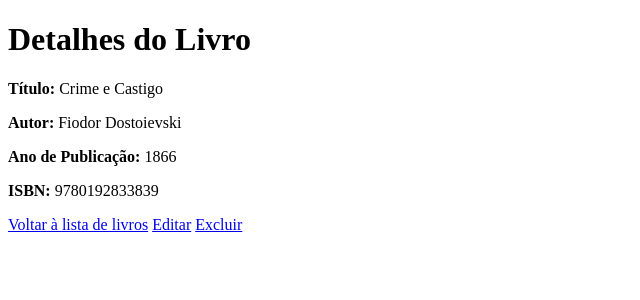
After one commit to MauricioEdLa/Livraria, a Django app: page /livros/detalhes/1/ in a window 1280 px wide. The commit adds this page. Shown: the top 300 px of the page, without its empty margins (0-640 px from the left). Run offline with Django 5.2, Linux system fonts and the light colour scheme; data comes from the database, SQL or seed files in the repository; both versions use the stored data as it was after the commit.

Commit message:
Versão Final

```diff
--- /dev/null
+++ b/livraria/templates/livraria/detalhes_livro.html
@@ -0,0 +1,17 @@
+<!DOCTYPE html>
+<html>
+<head>
+    <title>Detalhes do Livro</title>
+</head>
+<body>
+    <h1>Detalhes do Livro</h1>
+    <p><strong>Título:</strong> {{ livro.titulo }}</p>
+    <p><strong>Autor:</strong> {{ livro.autor }}</p>
+    <p><strong>Ano de Publicação:</strong> {{ livro.ano_publicacao }}</p>
+    <p><Strong>ISBN:</Strong> {{ livro.isbn }}</p>
+
+    <a href="{% url 'lista_livros' %}">Voltar à lista de livros</a>
+    <a href="{% url 'editar_livro' livro.id %}">Editar</a>
+    <a href="{% url 'excluir_livro' livro.id %}">Excluir</a>
+</body>
+</html>
--- a/livraria/urls.py
+++ b/livraria/urls.py
@@ -1,8 +1,10 @@
 from django.urls import path
-from .views import lista_livros, adicionar_livro, editar_livro
+from .views import lista_livros, adicionar_livro, editar_livro, excluir_livro, detalhes_livro
 
 urlpatterns = [
     path('livros/', lista_livros, name='lista_livros'),
     path('livros/adicionar/', adicionar_livro, name='adicionar_livro'),
-    path('livros/editar/<int:livro_id>', editar_livro, name='editar_livro'),
+    path('livros/editar/<int:livro_id>/', editar_livro, name='editar_livro'),
+    path('livros/excluir/<int:livro_id>/', excluir_livro, name='excluir_livro'),
+    path('livros/detalhes/<int:livro_id>/', detalhes_livro, name='detalhes_livro')
 ]
--- a/livraria/views.py
+++ b/livraria/views.py
@@ -1,3 +1,4 @@
+from django.core.paginator import Paginator
 from django.shortcuts import render, redirect, get_object_or_404
 from .models import Livro
 from .forms import LivroForm
@@ -26,3 +27,37 @@ def editar_livro(request, livro_id):
     else:
         form = LivroForm(instance=livro)
     return render(request, 'livraria/editar_livro.html', {'form': form})
+
+def excluir_livro(request, livro_id):
+    livro = get_object_or_404(Livro, pk=livro_id)
+
+    if request.method == 'POST':
+        livro.delete()
+        return redirect('lista')
+
+    return render(request, 'livraria/excluir_livro.html', {'livro': livro})
+
+def detalhes_livro(request, livro_id):
+    livro = get_object_or_404(Livro, pk=livro_id)
+    return render(request, 'livraria/detalhes_livro.html', {'livro':livro})
+
+def lista_livros(request):
+    query = request.GET.get('q')
+    ano = request.GET.get('ano')
+
+    livros = Livro.objects.all()
+
+    if query:
+        livros = Livro.objects.filter(titulo__icontains=query) | Livro.objects.filter(autor__icontains=query)
+    else:
+        livros = Livro.objects.all()
+
+    if ano:
+        livros = livros.filter(ano_publicacao=ano)
+
+    # Adicionando a paginação
+    paginator = Paginator(livros, 5)
+    page_number = request.GET.get('page')
+    page_obj = paginator.get_page(page_number)
+
+    return render(request, 'livraria/lista_livros.html', {'livros': livros})
```
Also changed, not shown: livraria/templates/livraria/excluir_livro.html (added, +15 -0 lines), livraria/templates/livraria/lista_livros.html (+32 -1 lines), db.sqlite3.
